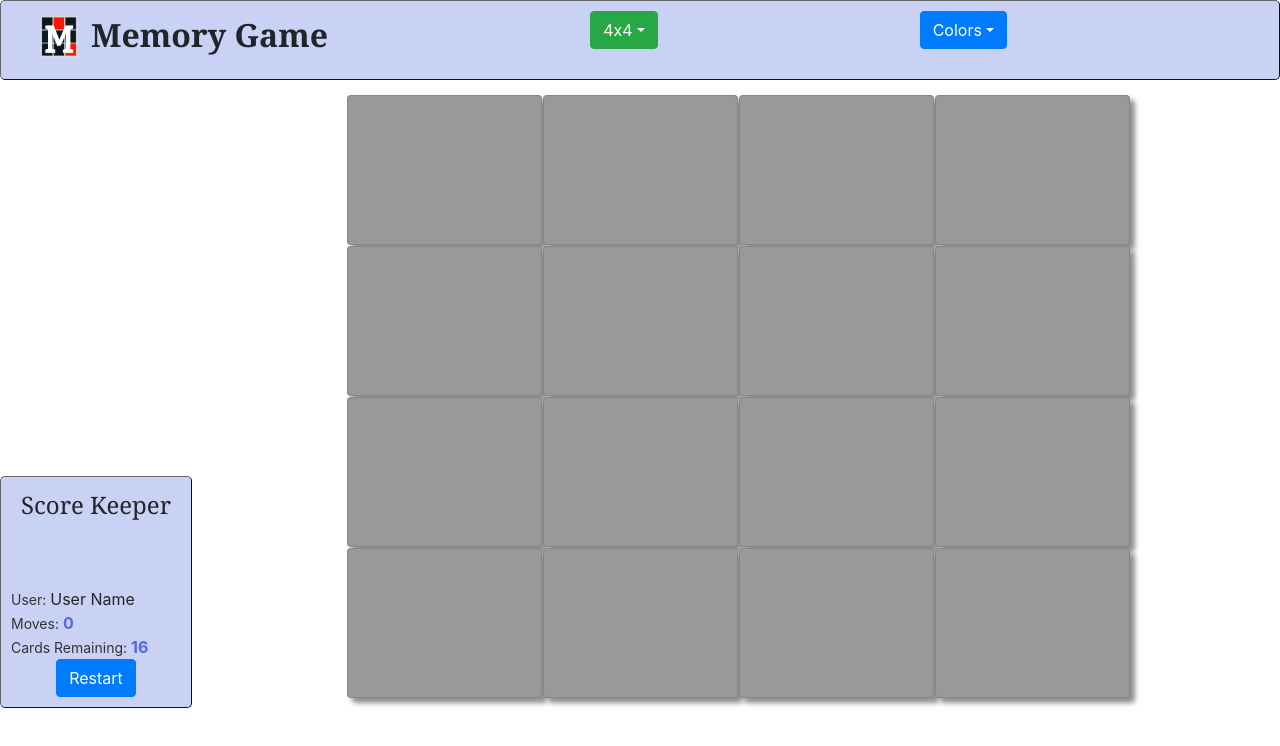
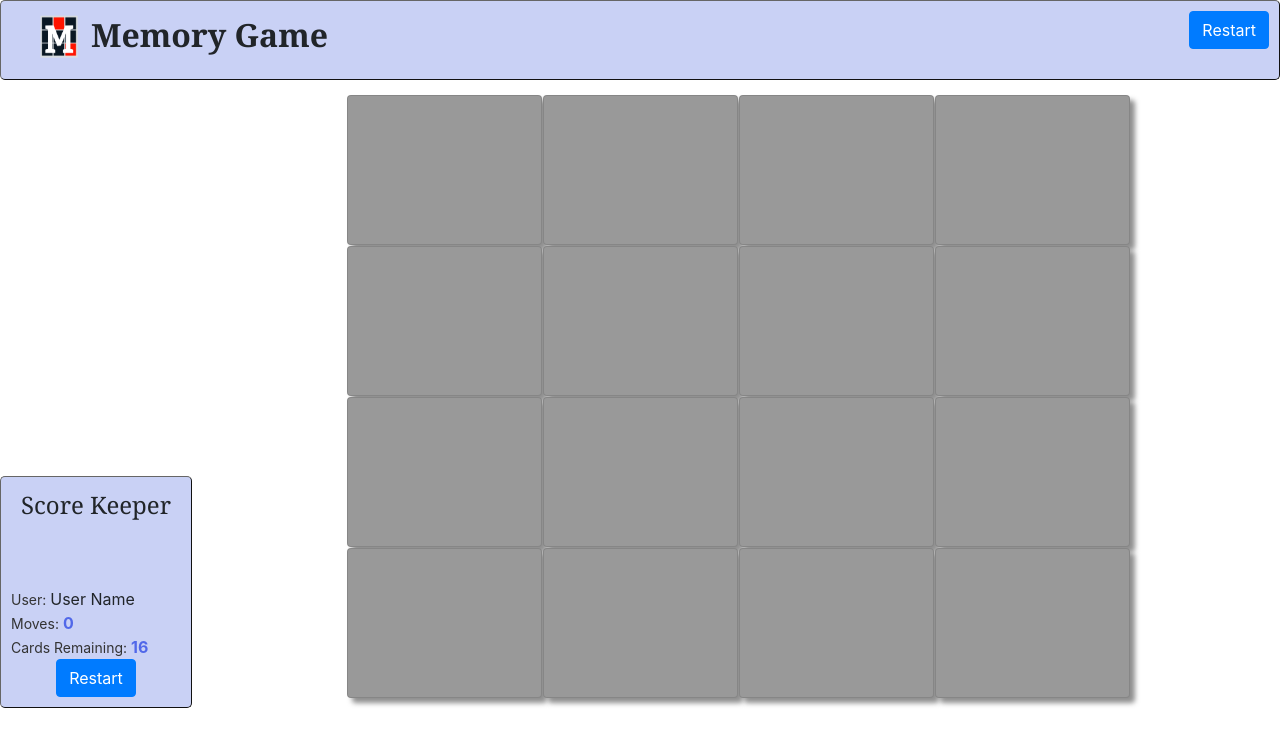
Before and after one commit to acharliekelly/memoreact, a React app: page / in a window 1280 px wide. Shown: the top 746 px of the page. Built offline with nearby package versions, Linux system fonts and the light colour scheme.

Commit message:
remove game options from header

```diff
--- a/src/components/Header.jsx
+++ b/src/components/Header.jsx
@@ -1,59 +1,22 @@
 import React from 'react';
-import { Dropdown } from 'react-bootstrap';
 import PropTypes from 'prop-types';
-import { Decks } from '../Deck';
-import { Grids } from '../Grid';
+import { Button } from 'react-bootstrap';
 
-const Header = ({ currentDeck, deckChange, currentSize, sizeChange }) => (
+const Header = ({ restartGame }) => (
   <div className="grid-header-container">
     <div className="justify-left logo">
       <img alt="Logo" src="memore.png" />
       <span className="title">Memory Game</span>
     </div>
-    <div className="justify-left">
-      <Dropdown onSelect={sizeChange}>
-        <Dropdown.Toggle variant="success" id="size-menu">
-          {currentSize}
-        </Dropdown.Toggle>
-        <Dropdown.Menu>
-          {Grids.map(grid => (
-            <Dropdown.Item
-              key={grid.name}
-              eventKey={grid.name}
-              active={grid.name === currentSize}
-            >
-              {grid.listView}
-            </Dropdown.Item>
-          ))}
-        </Dropdown.Menu>
-      </Dropdown>
-    </div>
-    <div className="justify-left">
-      <Dropdown onSelect={deckChange}>
-        <Dropdown.Toggle variant="primary" id="deck-menu">
-          {currentDeck}
-        </Dropdown.Toggle>
-        <Dropdown.Menu>
-          {Decks.map(deck => (
-            <Dropdown.Item
-              key={deck.name}
-              eventKey={deck.name}
-              active={deck.name === currentDeck}
-            >
-              {deck.listView}
-            </Dropdown.Item>
-          ))}
-        </Dropdown.Menu>
-      </Dropdown>
+    <div className="justify-center"></div>
+    <div className="justify-end">
+      <Button variant="primary" onClick={restartGame}>Restart</Button>
     </div>
   </div>
 );
 
 Header.propTypes = {
-  currentSize: PropTypes.string.isRequired,
-  sizeChange: PropTypes.func.isRequired,
-  currentDeck: PropTypes.string.isRequired,
-  deckChange: PropTypes.func.isRequired
+  restartGame: PropTypes.func.isRequired
 };
 
 export default Header;
```
